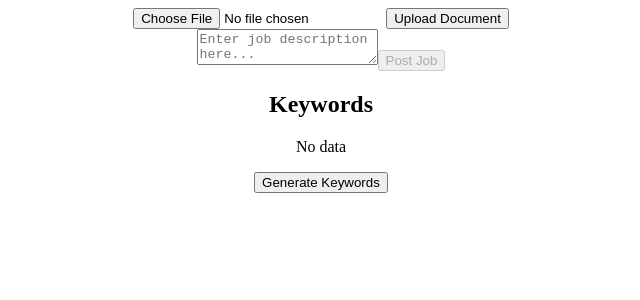
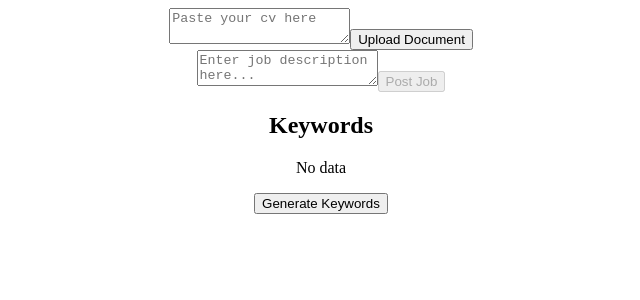
Before and after one commit to Presho99/job-hunter, a React (Create React App) app: page / in a window 1280 px wide. Shown: the top 300 px of the page, without its empty margins (319-959 px from the left). Built offline with nearby package versions, Linux system fonts and the light colour scheme.

Commit message:
Convert file upload to text upload

```diff
--- a/src/components/Doc.js
+++ b/src/components/Doc.js
@@ -3,29 +3,32 @@ import { FontAwesomeIcon } from "@fortawesome/react-fontawesome";
 import { faTrash} from "@fortawesome/free-solid-svg-icons";
 
 function Doc({handleUpload}) {
-  const [document, setDocument] = useState(null);
+  const [document, setDocument] = useState("");
 
   const handleFileChange = (e) => {
-    const file = e.target.files[0]
-    setDocument(file)
+    setDocument(e.target.value)
   }
 
   const handleUploadClick = () => {
-    if(document){
+    if(document.trim()){
       handleUpload(document)
       // Clear the selected document after upload
-      setDocument(null)
+      setDocument("")
     }else {
-      console.error("No document selected.")
+      console.error("No content provided.")
     }
   }
 
   const handleDeleteClick = () => {
-    setDocument(null)
+    setDocument("")
   }
 
   return <div className="doc">
-    <input type="file"  onChange={handleFileChange}/>
+  <textarea
+  value={document}
+  onChange={handleFileChange}
+  placeholder="Paste your cv here"
+  />
     {document && (
       <div>
         <FontAwesomeIcon icon={faTrash} onClick={handleDeleteClick}/>
```
